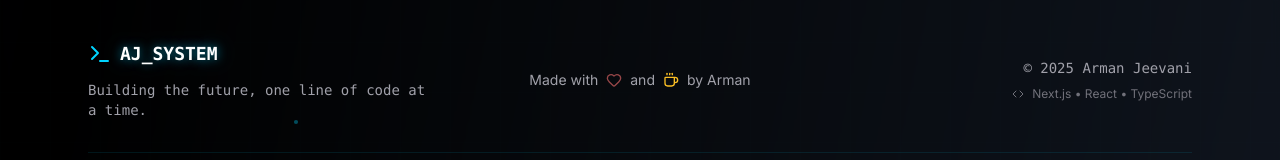
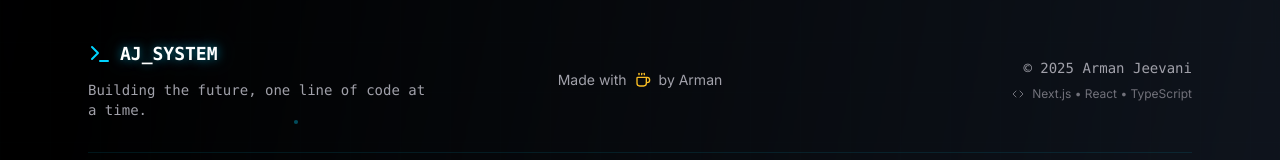
Before and after one commit to ajeevani/arman-portfolio, a Next.js app in the folder app/: page / in a window 1280 px wide. Shown: the part 6011-6171 px from the top of the page. Built offline with nearby package versions, Linux system fonts and the light colour scheme.

Commit message:
Theme fix and footer change

```diff
--- a/app/components/footer.tsx
+++ b/app/components/footer.tsx
@@ -41,8 +41,6 @@ export default function Footer() {
           >
             <div className="flex items-center justify-center space-x-2 text-zinc-400 text-sm">
               <span>Made with</span>
-              <Heart className="w-4 h-4 text-red-400 animate-pulse" />
-              <span>and</span>
               <Coffee className="w-4 h-4 text-amber-400" />
               <span>by Arman</span>
             </div>
```
Also changed, not shown: app/components/theme-provider.tsx (+6 -1 lines).
